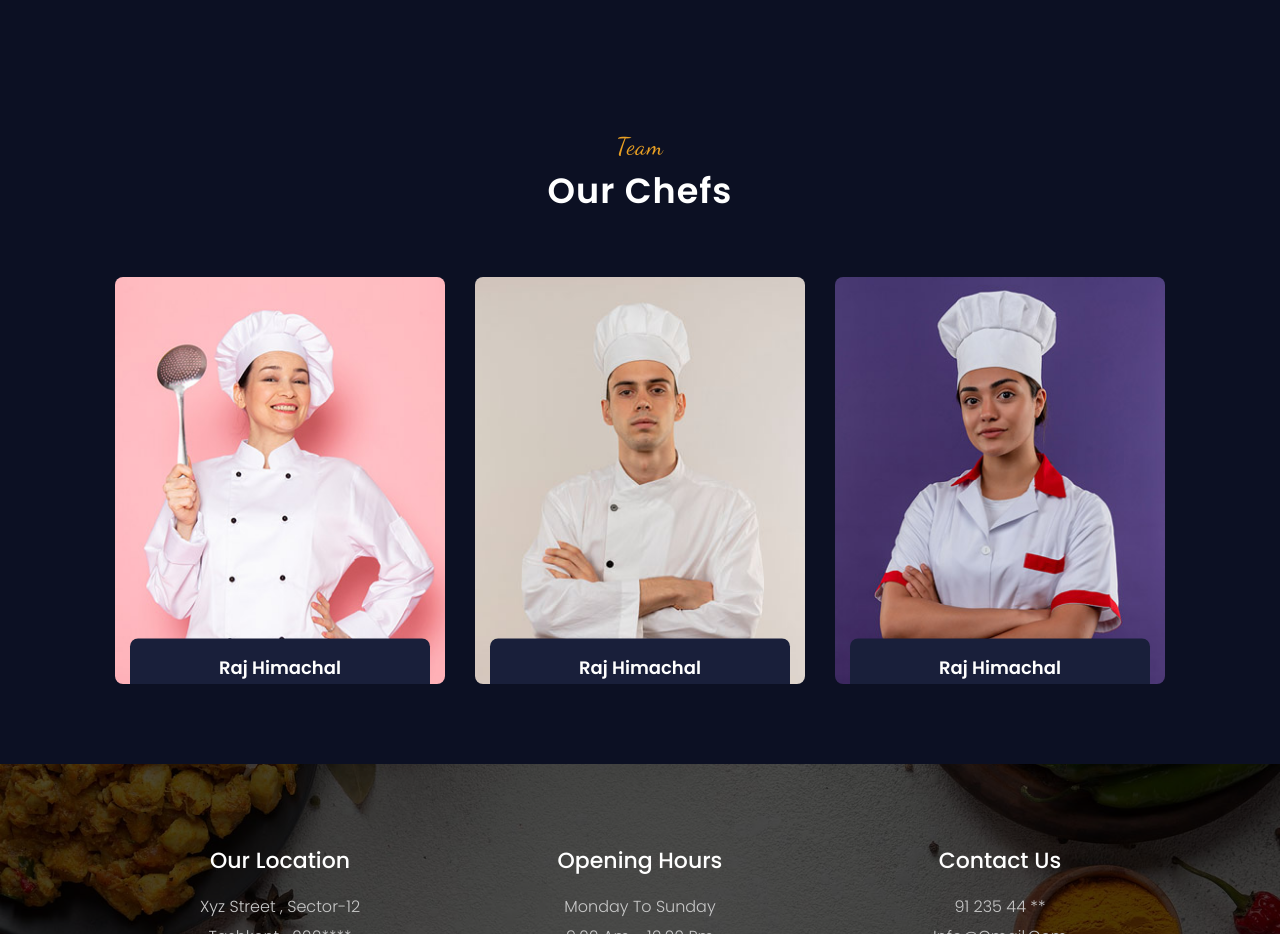
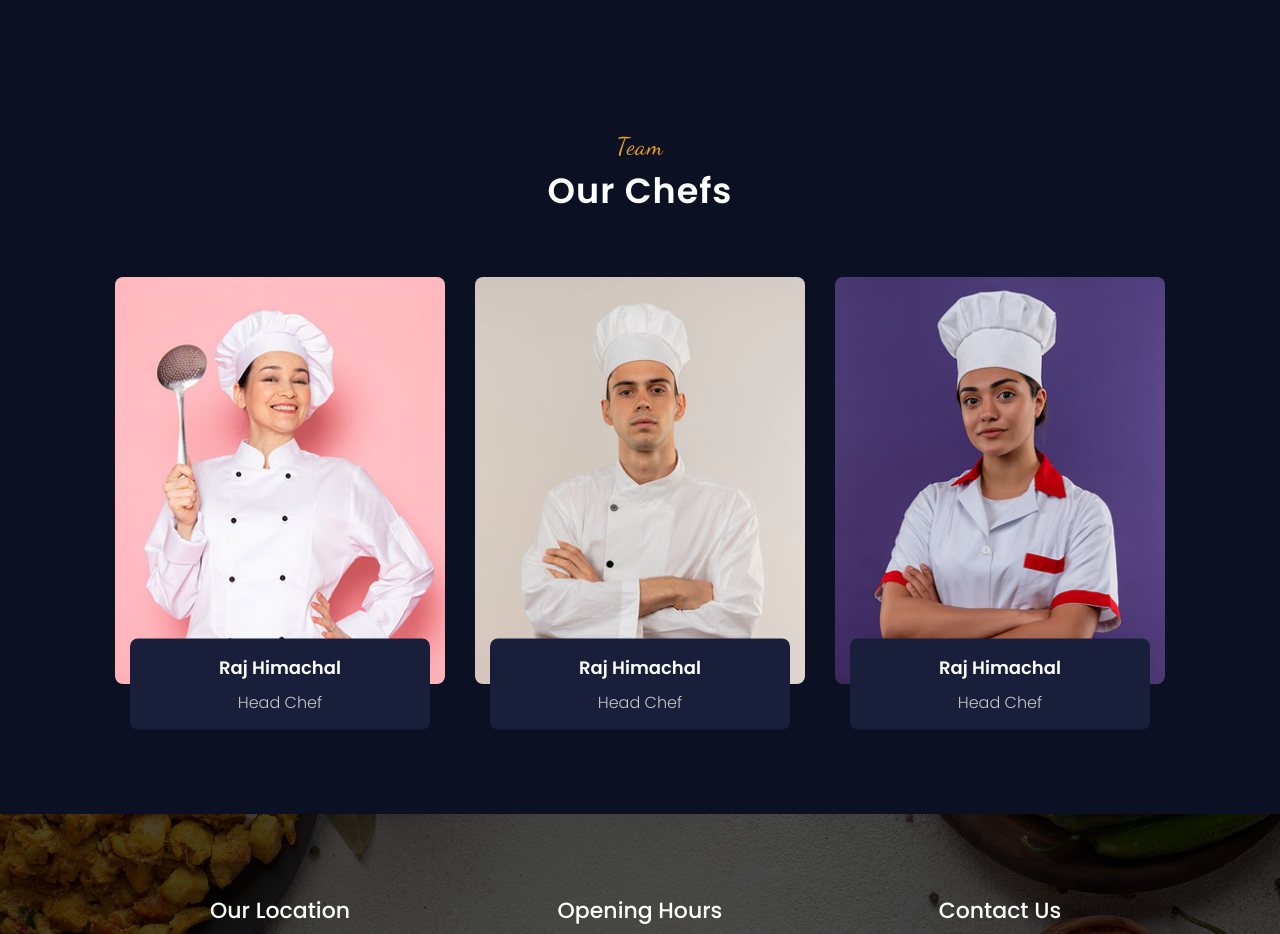
Before and after one commit to salohiddin1221/restaurant, a plain HTML site: page index.html in a window 1280 px wide. Shown: the part 2860-3794 px from the top of the page. Drawn offline with Linux system fonts and the light colour scheme.

Commit message:
scroll remove

```diff
--- a/css/style.css
+++ b/css/style.css
@@ -505,6 +505,10 @@ background-color: var(--dark);
 .team-section{
     background: var(--dark);
 }
+.team-section > .container{
+    overflow: hidden;
+    padding-bottom: 50px;
+}
 .team-item{
     width: calc((100%/3) - 30px);
     padding: 0 15px;
```
Also changed, not shown: index.html (line endings or trailing spaces).
